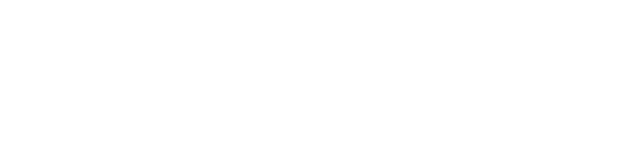
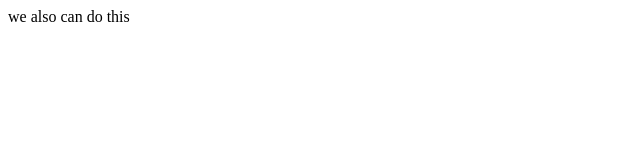
Before and after one commit to Tim993644017/testGit, a plain HTML site: page index.html in a window 1280 px wide. Shown: the whole page, without its empty margins (0-640 px from the left). Drawn offline with Linux system fonts and the light colour scheme.

Commit message:
update index

```diff
--- a/index.html
+++ b/index.html
@@ -2,6 +2,7 @@
 <html>
 <head>
 	<title>this is body</title>
+	<div>we also can do this</div>
 </head>
 <body>
 
```
